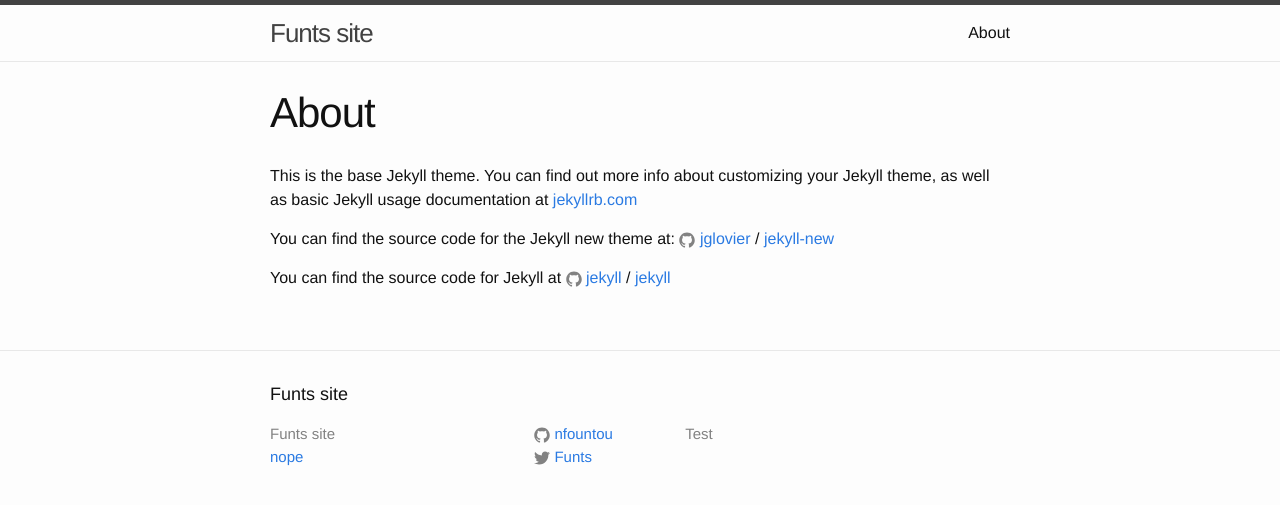
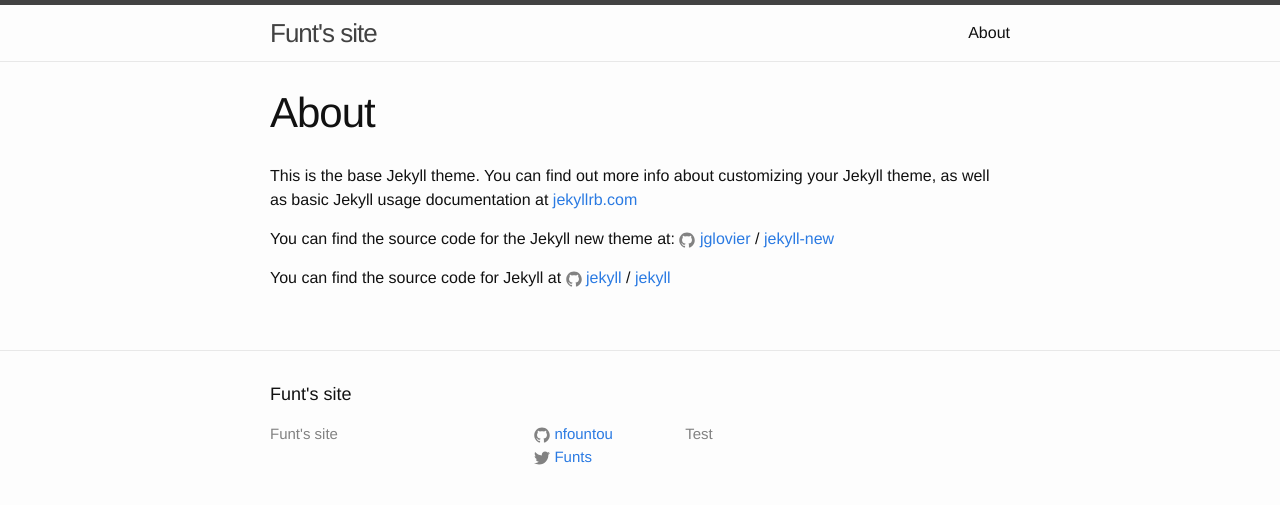
Before and after one commit to nfountou/nfountou.github.io, a Jekyll site: the page built from about.md, in a window 1280 px wide. Shown: the top 505 px of the page. Built offline with Jekyll 4.4.1, drawn with Linux system fonts in a browser that asks for light colours.

Commit message:
Update _config.yml

```diff
--- a/_config.yml
+++ b/_config.yml
@@ -6,8 +6,8 @@
 # 'jekyll serve'. If you change this file, please restart the server process.
 
 # Site settings
-title: Funts site
-email: nope
+title: Funt's site
+email:
 description: Test
 baseurl: "" # the subpath of your site, e.g. /blog
 url: "http://yourdomain.com" # the base hostname & protocol for your site
```
